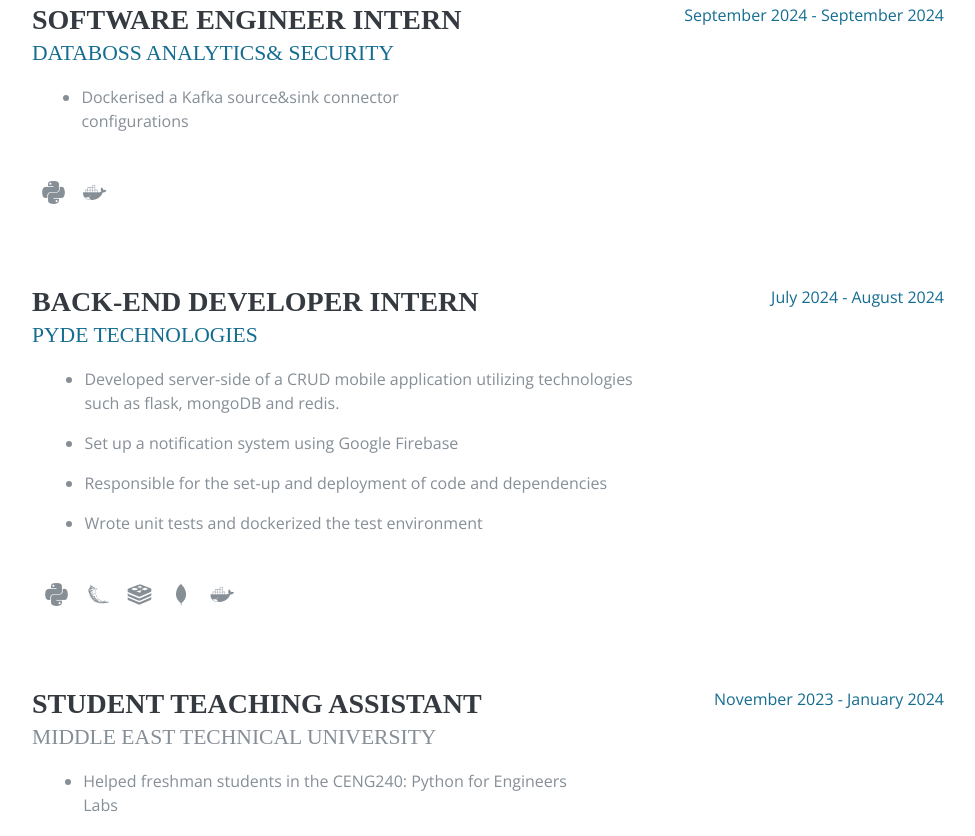
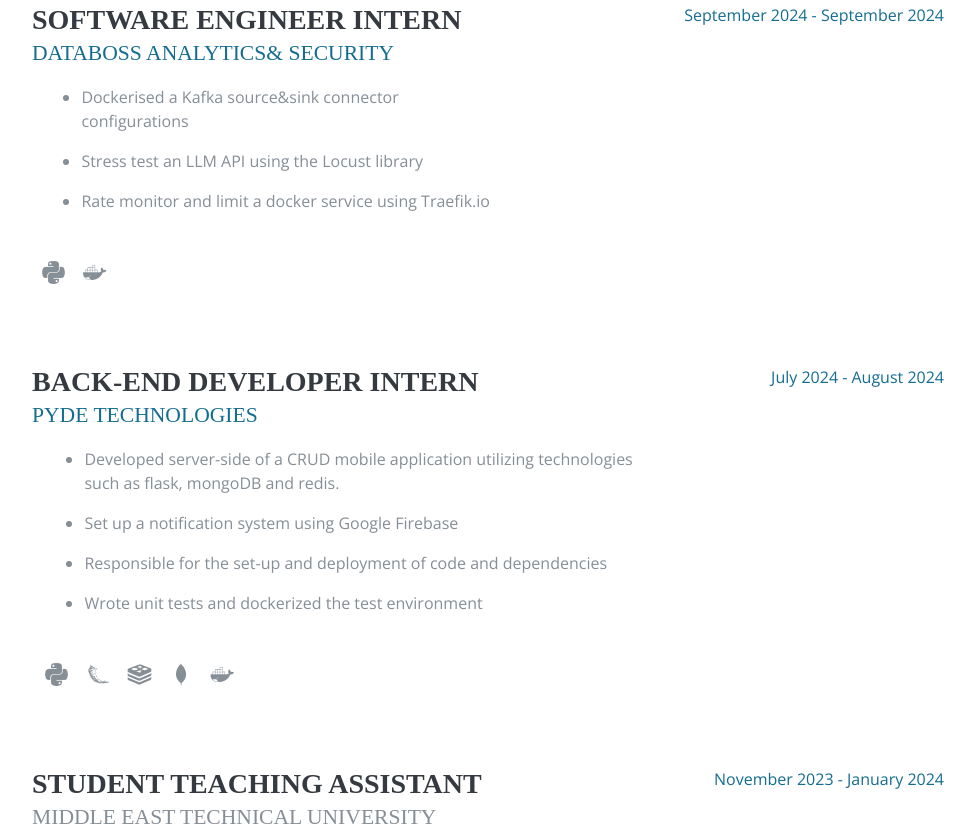
Before and after one commit to dogancemd/dogancemd.github.io, a plain HTML site: page index.html in a window 1280 px wide. Shown: the part 960-1796 px from the top of the page, without its empty margins (288-1263 px from the left). Drawn offline with nearby package versions, Linux system fonts and the light colour scheme; a web font is replaced by a local one.

Commit message:
CV updates

```diff
--- a/index.html
+++ b/index.html
@@ -104,6 +104,8 @@
               <div  style="margin-left: 2%;">
                 <ul>
                   <li><p>Dockerised a Kafka source&sink connector configurations</p></li>
+                  <li><p>Stress test an LLM API using the Locust library</p></li>
+                  <li><p>Rate monitor and limit a docker service using Traefik.io</p></li>
 
                 </ul>
                 <ul class="list-inline list-icons">
```
